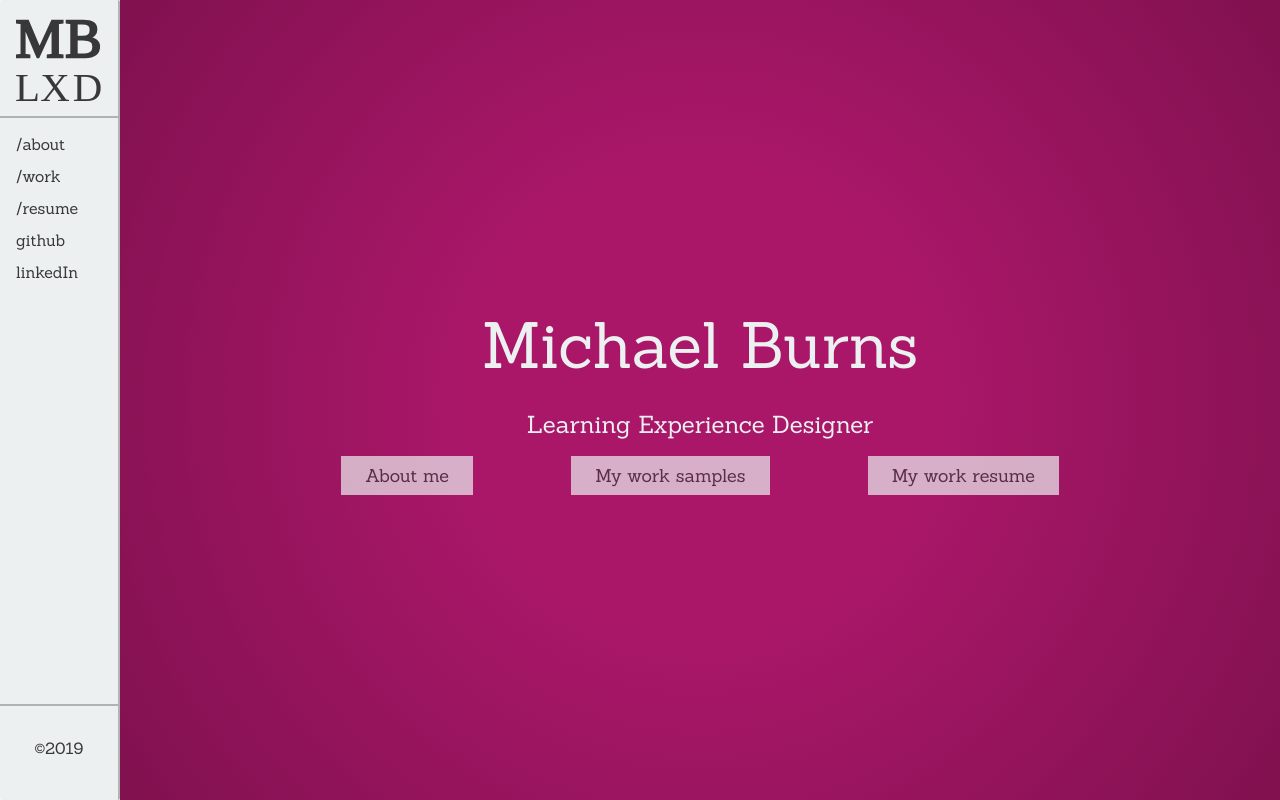
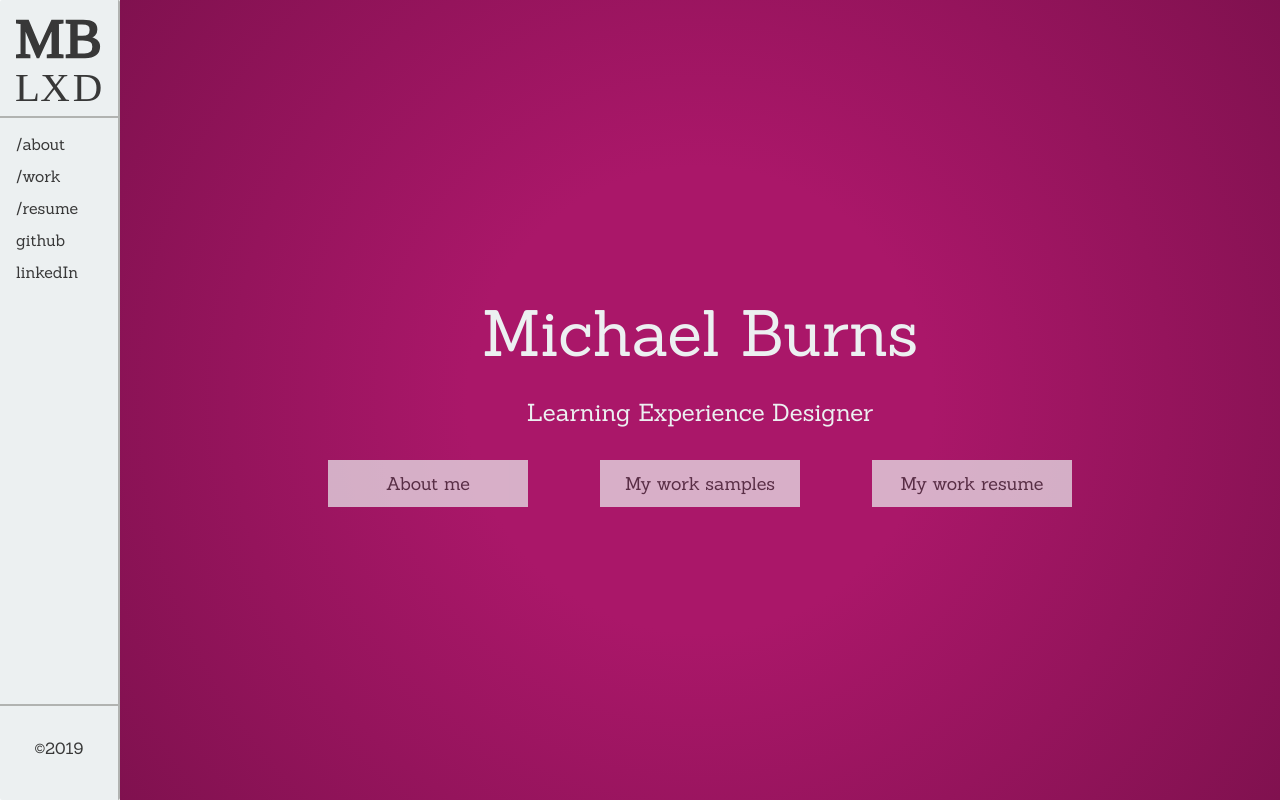
Before and after one commit to musicaldoofus/portfolio, a React (Create React App) app: page / in a window 1280 px wide. Built offline with nearby package versions, Linux system fonts and the light colour scheme; a web font is replaced by a local one.

Commit message:
Simplifying approach to layout

```diff
--- a/src/App.css
+++ b/src/App.css
@@ -42,7 +42,6 @@ main {
 	z-index: 3;
 	position: relative;
 	display: flex;
-	min-width: 24em;
 }
 .main-bg {
 	z-index: 2;
--- a/src/components/atoms/Button/Button.css
+++ b/src/components/atoms/Button/Button.css
@@ -6,7 +6,7 @@
 	transition: all ease 0.4s;
 	cursor: pointer;
 	font-family: 'Sanchez', serif;
-	padding: 8px 24px;
+	padding: 12px 24px;
 	border: none;
 	background-color: var(--smoke);
 	opacity: 0.7;
--- a/src/components/pages/Home/Home.css
+++ b/src/components/pages/Home/Home.css
@@ -5,4 +5,5 @@
     -ms-flex-direction: row;
     flex-direction: row;
     justify-content: space-around;
+    margin-top: 16px;
 }
--- a/src/components/pages/Home/index.js
+++ b/src/components/pages/Home/index.js
@@ -14,7 +14,7 @@ class Home extends Component {
 
 	render() {
 		const btnStyle = {
-
+			width: '11.1em'
 		};
 		return (
 			<Page className="home">
```
